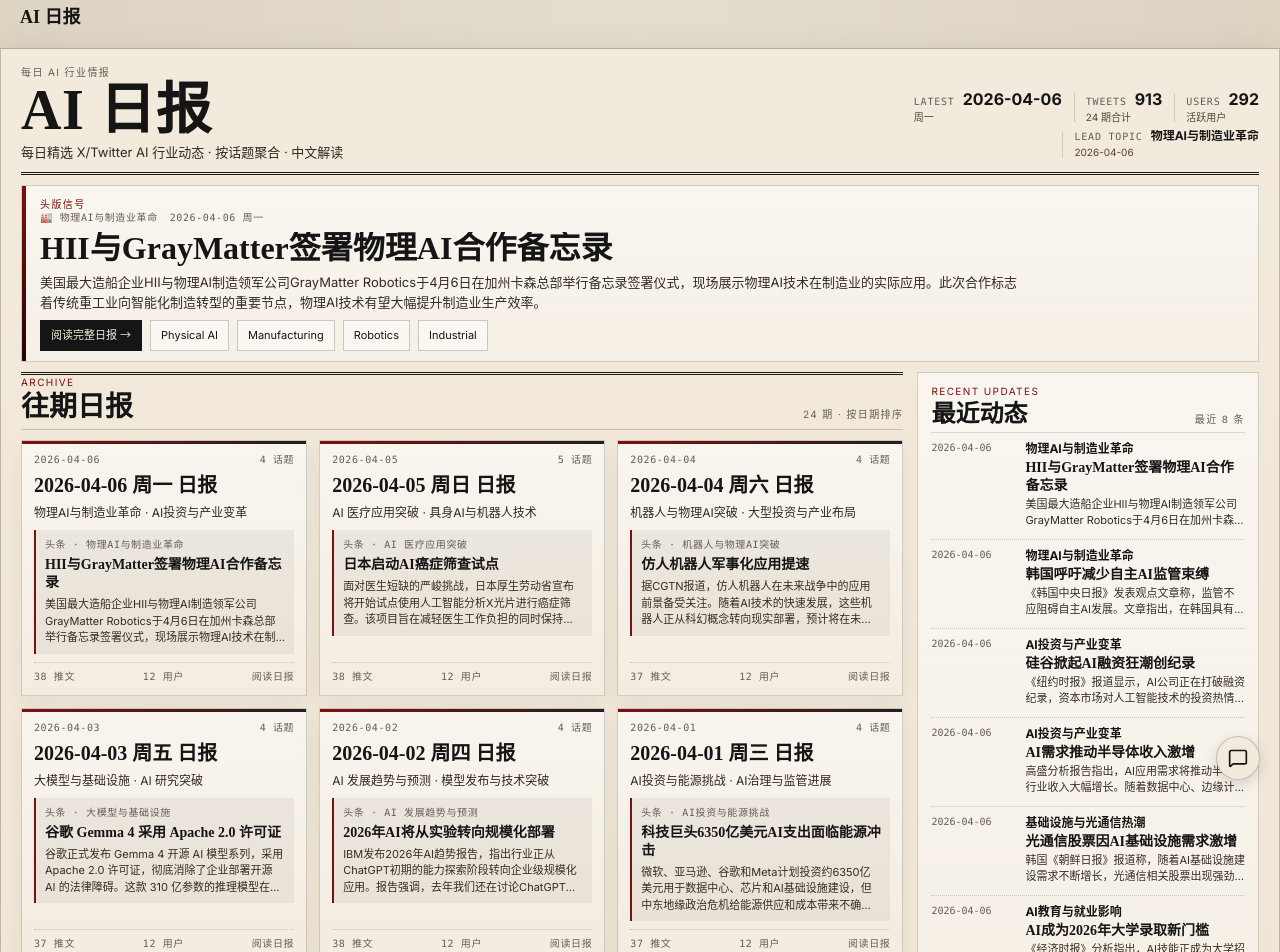
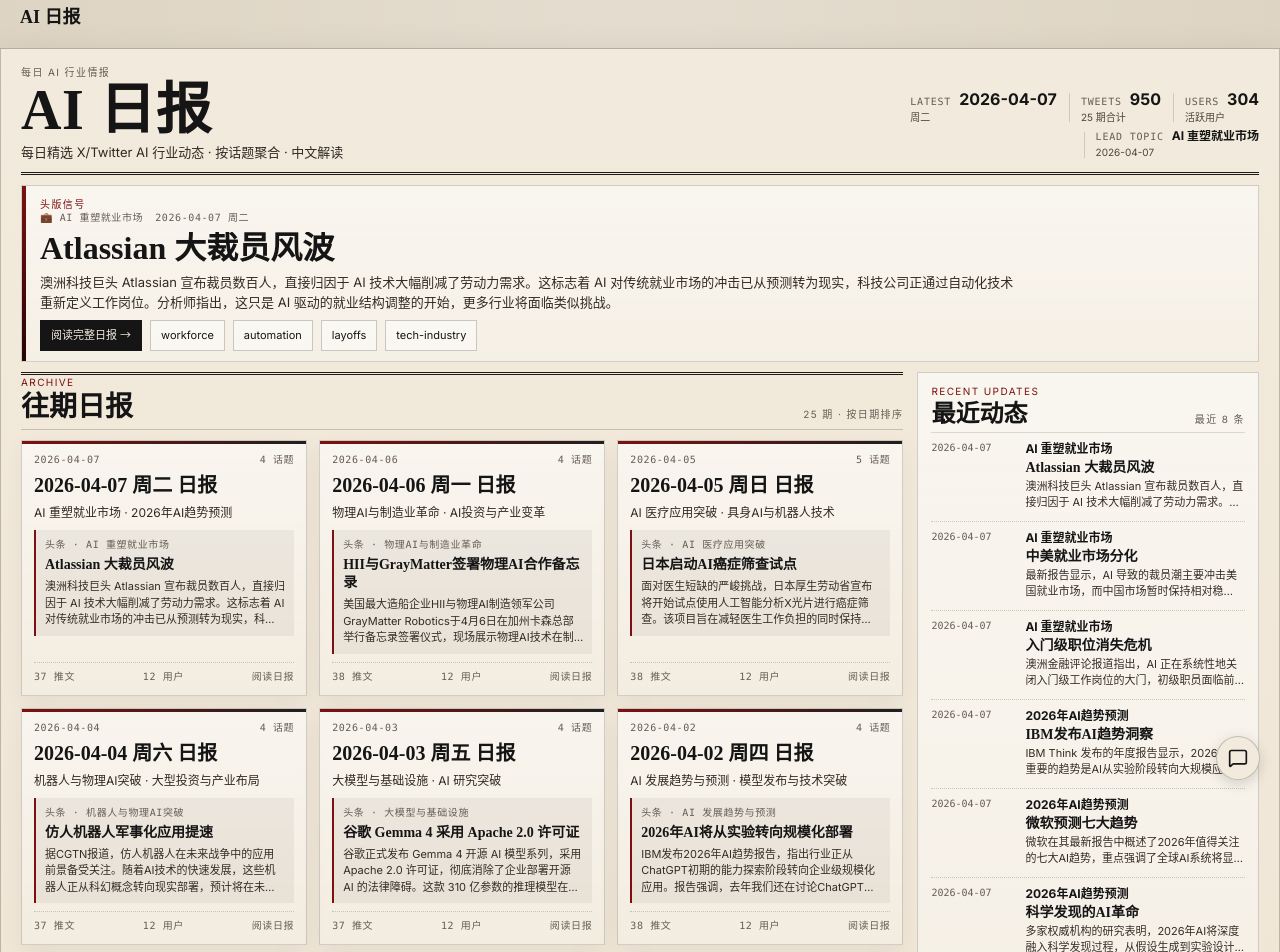
Before and after one commit to Vincentwei1021/ai-daily, a Next.js app: page / in a window 1280 px wide. Shown: the top 952 px of the page. Built offline with nearby package versions, Linux system fonts and the light colour scheme; no server answers.

Commit message:
daily: 2026-04-07

```diff
--- a/src/data/reports.ts
+++ b/src/data/reports.ts
@@ -14,6 +14,135 @@ export interface DailyReport {
 
 export const reports: DailyReport[] = [
   {
+    "date": "2026-04-07",
+    "weekday": "周二",
+    "timeRange": "04-06 08:30 ~ 04-07 08:30 (UTC+8)",
+    "tweetCount": 37,
+    "userCount": 12,
+    "topics": [
+      {
+        "title": "💼 AI 重塑就业市场",
+        "items": [
+          {
+            "bold": "Atlassian 大裁员风波",
+            "detail": "澳洲科技巨头 Atlassian 宣布裁员数百人，直接归因于 AI 技术大幅削减了劳动力需求。这标志着 AI 对传统就业市场的冲击已从预测转为现实，科技公司正通过自动化技术重新定义工作岗位。分析师指出，这只是 AI 驱动的就业结构调整的开始，更多行业将面临类似挑战。",
+            "tags": [
+              "workforce",
+              "automation",
+              "layoffs",
+              "tech-industry"
+            ]
+          },
+          {
+            "bold": "中美就业市场分化",
+            "detail": "最新报告显示，AI 导致的裁员潮主要冲击美国就业市场，而中国市场暂时保持相对稳定。美国科技公司正大规模削减传统岗位，转向 AI 工程师和算法专家的招聘。经济学家认为，这种分化反映了不同市场对 AI 技术采用策略的差异，以及各国劳动力政策的不同应对方式。",
+            "tags": [
+              "global-market",
+              "hiring",
+              "AI-engineers",
+              "economic-policy"
+            ]
+          },
+          {
+            "bold": "入门级职位消失危机",
+            "detail": "澳洲金融评论报道指出，AI 正在系统性地关闭入门级工作岗位的大门，初级职员面临前所未有的就业压力。经济学家警告，虽然 AI 尚未完全颠覆劳动市场，但破坏性变革已经开始，而政策制定者对此准备不足。专家呼吁尽快制定相关政策，帮助被技术变革淘汰的工作者转型。",
+            "tags": [
+              "entry-level-jobs",
+              "policy",
+              "economic-disruption",
+              "career-transition"
+            ]
+          }
+        ]
+      },
+      {
+        "title": "🔮 2026年AI趋势预测",
+        "items": [
+          {
+            "bold": "IBM发布AI趋势洞察",
+            "detail": "IBM Think 发布的年度报告显示，2026年最重要的趋势是AI从实验阶段转向大规模应用。报告特别提到，一年前 ChatGPT 连单词中字母数量都算不对，如今中国前沿实验室的推理模型如 DeepSeek-R1 已震撼全球。开源推理智能体的崛起标志着AI能力的根本性突破，预示着更强大的AI应用即将到来。",
+            "tags": [
+              "AI-trends",
+              "reasoning-models",
+              "open-source",
+              "enterprise-AI"
+            ]
+          },
+          {
+            "bold": "微软预测七大趋势",
+            "detail": "微软在其最新报告中概述了2026年值得关注的七大AI趋势，重点强调了全球AI系统将显著降低成本并提升效率。报告预测AI将在企业复杂工作流程中发挥核心作用，同时在科学研究的发现过程中扮演关键角色。这些趋势表明AI正从辅助工具演进为核心生产力引擎。",
+            "tags": [
+              "Microsoft",
+              "AI-systems",
+              "cost-reduction",
+              "workflow-automation"
+            ]
+          },
+          {
+            "bold": "科学发现的AI革命",
+            "detail": "多家权威机构的研究表明，2026年AI将深度融入科学发现过程，从假设生成到实验设计再到数据分析，AI将成为科研工作流程的核心组成部分。这一变革有望加速基础科学研究的进展，推动跨学科创新。专家认为，AI辅助的科学发现模式将重新定义人类知识探索的方式和速度。",
+            "tags": [
+              "scientific-discovery",
+              "research-acceleration",
+              "AI-workflow",
+              "innovation"
+            ]
+          }
+        ]
+      },
+      {
+        "title": "🏢 企业AI战略调整",
+        "items": [
+          {
+            "bold": "Meta转向封闭AI模式",
+            "detail": "Meta宣布其混合超级智能项目可能转向主要采用封闭AI模型的策略，这标志着科技巨头在AI开放性问题上的重大战略转变。此举反映了企业对AI技术商业价值保护的重视，以及对开源模式可能带来的竞争劣势的担忧。这一决策可能影响整个行业对AI模型开放性的态度和政策。",
+            "tags": [
+              "Meta",
+              "closed-models",
+              "AI-strategy",
+              "competitive-advantage"
+            ]
+          },
+          {
+            "bold": "PlusAI业务更新",
+            "detail": "自动驾驶技术公司PlusAI宣布将举行重要业务更新电话会议，Churchill Capital Corp IX同时提交了S-4表格的修正案并重新安排股东大会，以表决与Plus Automation的业务合并提案。这一系列动作表明自动驾驶行业的整合步伐正在加速，AI技术在交通运输领域的商业化进程取得重要进展。",
+            "tags": [
+              "autonomous-driving",
+              "business-merger",
+              "PlusAI",
+              "transportation-AI"
+            ]
+          }
+        ]
+      },
+      {
+        "title": "📊 数据科学新趋势",
+        "items": [
+          {
+            "bold": "MIT五大趋势分析",
+            "detail": "麻省理工学院斯隆管理评论发布了2026年AI和数据科学的五大关键趋势报告，深入分析了数据科学领域的最新发展方向。报告强调了AI与传统数据科学融合的重要性，以及企业在数据驱动决策方面面临的新挑战和机遇。这些趋势将为企业制定数据战略提供重要参考依据。",
+            "tags": [
+              "data-science",
+              "MIT-research",
+              "enterprise-strategy",
+              "data-driven-decisions"
+            ]
+          },
+          {
+            "bold": "AI突破定义未来",
+            "detail": "InfoWorld技术媒体预测2026年将出现六大AI突破，这些突破将从根本上定义人工智能的发展方向。报告指出，最重要的AI进步将不再来自构建更大的模型，而是通过优化算法架构和提升推理能力来实现。这一观点挑战了业界对模型规模与能力关系的传统认知，预示着AI发展路径的重大转向。",
+            "tags": [
+              "AI-breakthroughs",
+              "algorithm-optimization",
+              "model-efficiency",
+              "reasoning-capability"
+            ]
+          }
+        ]
+      }
+    ]
+  },
+  {
     "date": "2026-04-06",
     "weekday": "周一",
     "timeRange": "04-05 08:30 ~ 04-06 08:30 (UTC+8)",
```
